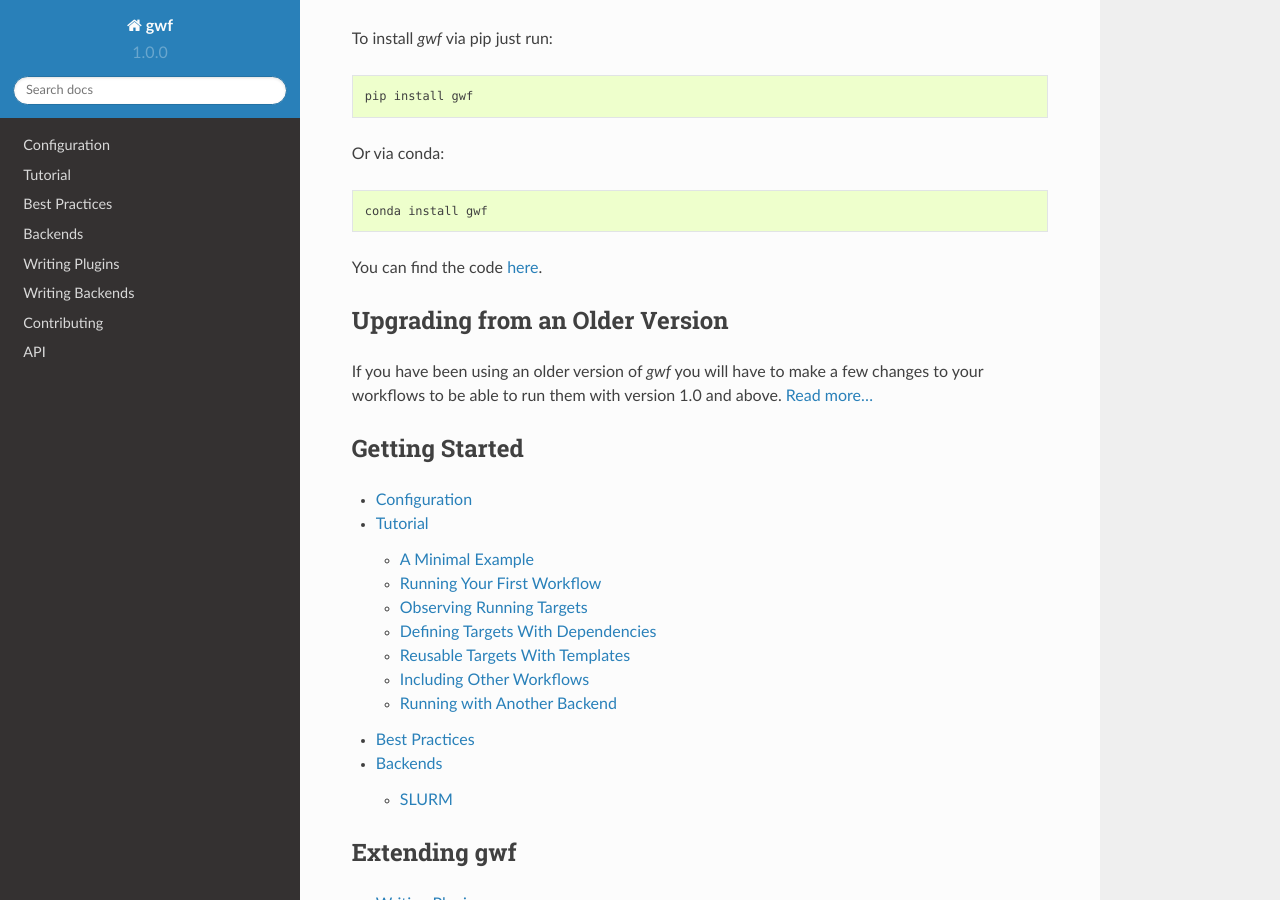
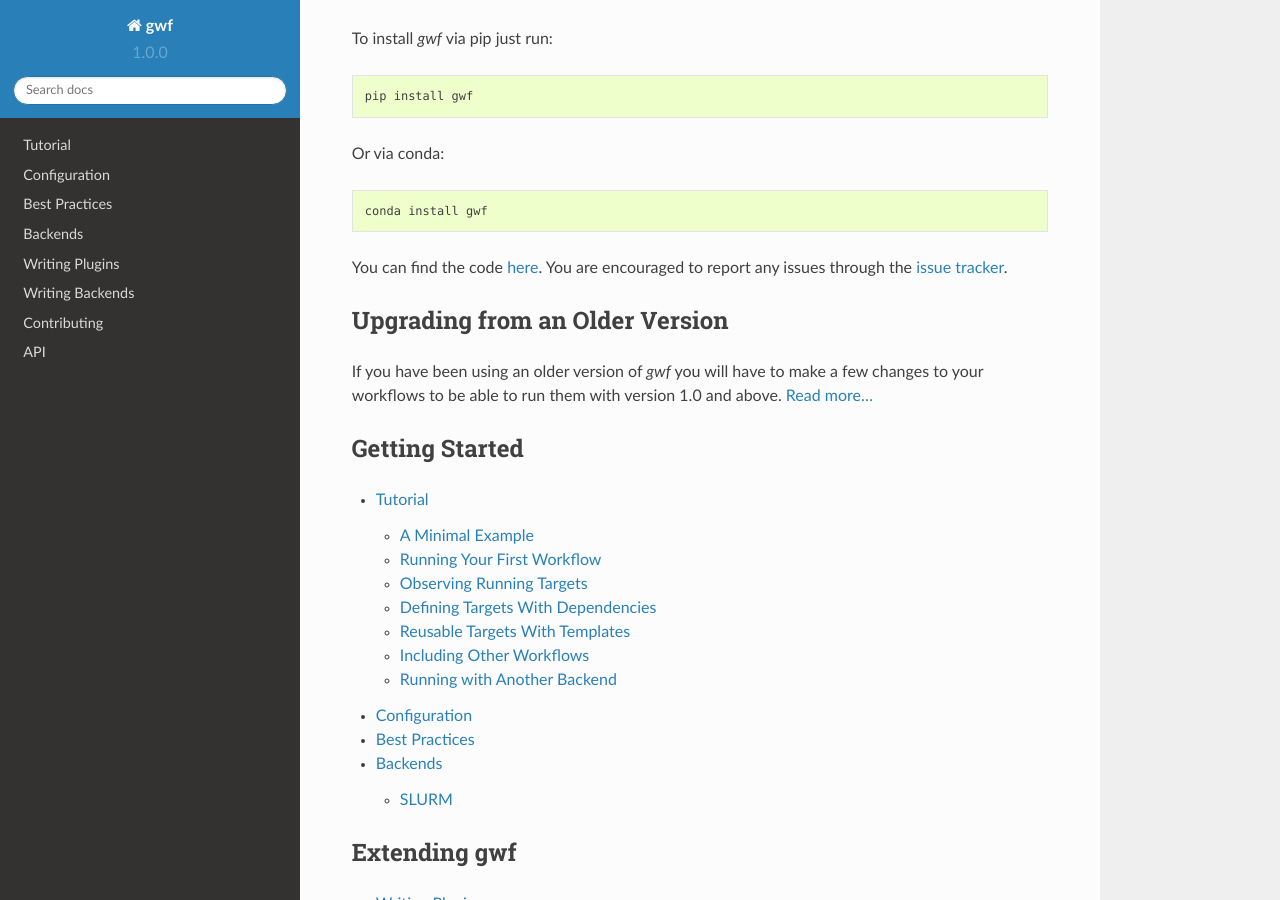
Before and after one commit to gwforg/gwf, a Sphinx documentation site: the page built from docs/index.rst, in a window 1280 px wide and 900 px high, scrolled down 573 px. Built offline with Sphinx 7.4.7 and the Read the Docs theme 2.0.0, drawn with Linux system fonts in a browser that asks for light colours.

Commit message:
Small fixes to index.

```diff
--- a/docs/index.rst
+++ b/docs/index.rst
@@ -30,7 +30,9 @@ Or via conda::
 
     conda install gwf
 
-You can find the code `here <https://github.com/mailund/gwf>`_.
+You can find the code `here <https://github.com/mailund/gwf>`_. You are
+encouraged to report any issues through the
+`issue tracker <https://github.com/mailund/gwf/issues>`_.
 
 Upgrading from an Older Version
 -------------------------------
@@ -45,8 +47,8 @@ Getting Started
 .. toctree::
    :maxdepth: 2
 
+   tutorial
    configuration
-   tutorial
    best_practices
    backends
 
```
